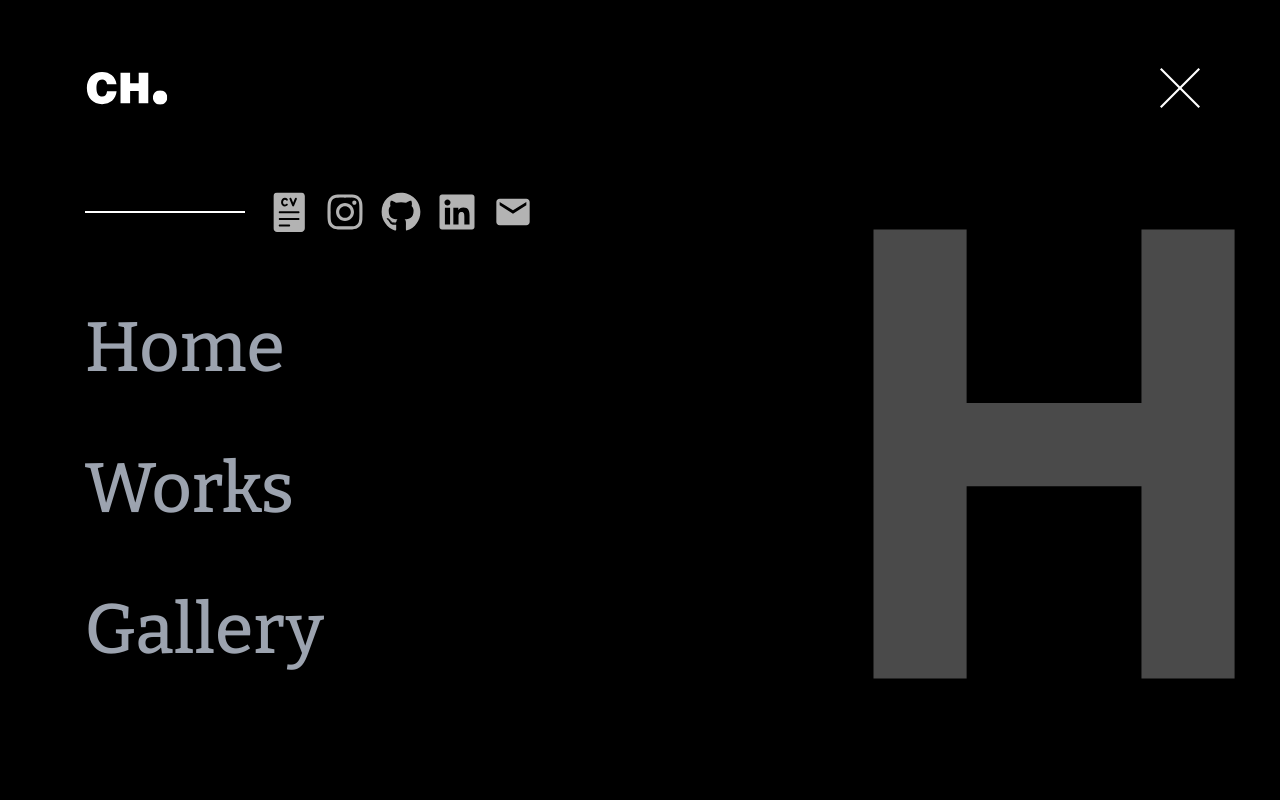
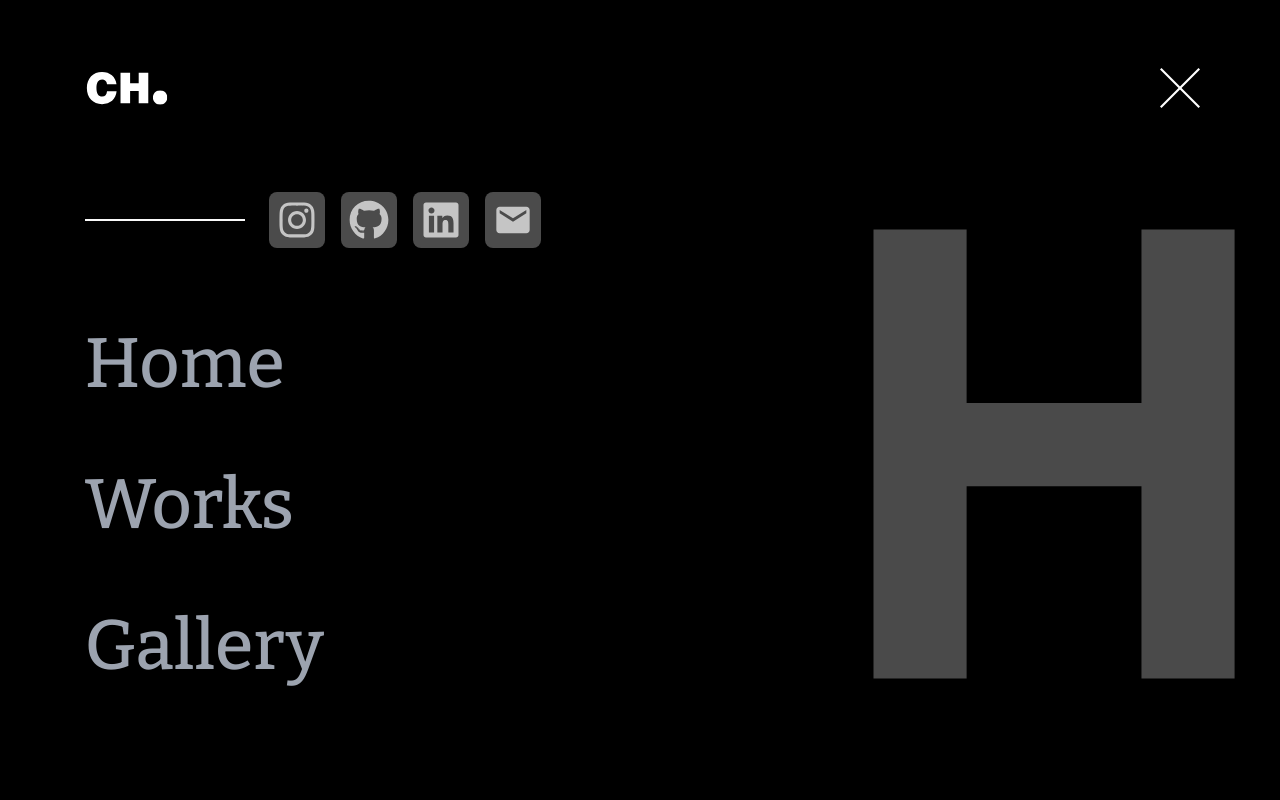
Before and after one commit to Tianrider/christianhadiwijaya.com, a React (Vite) app: page / in a window 1280 px wide. Both pictures are taken after a click on the picture 1172 px from the left and 88 px from the top of the page. Shown: the top 800 px of the page. Built offline with nearby package versions, Linux system fonts and the light colour scheme.

Commit message:
pre release

```diff
--- a/src/components/AboutMe/AboutMe.tsx
+++ b/src/components/AboutMe/AboutMe.tsx
@@ -1,4 +1,4 @@
-import profilePicture from "../AboutMe/assets/NJ_BubbleGum_14.jpg";
+import profilePicture from "../AboutMe/assets/ProfilePicture.jpg";
 
 function aboutMe() {
 	return (
@@ -52,7 +52,7 @@ function aboutMe() {
 				<img
 					src={profilePicture}
 					alt=""
-					className="h-80 w-60 md:mb-0 mb-5"
+					className="h-80 aspect-auto md:mb-0 mb-5 rounded-md shadow-md"
 				/>
 			</div>
 		</div>
--- a/src/components/Footer/Footer.tsx
+++ b/src/components/Footer/Footer.tsx
@@ -58,9 +58,27 @@ function Footer() {
 							Social
 						</p>
 						<div className="flex flex-row gap-[12dvw] md:gap-14 font-sans font-bold mt-[2dvw] md:mt-4 text-[5dvw] md:text-[25px]">
-							<p>Linkedin</p>
-							<p>GitHub</p>
-							<p>Instagram</p>
+							<a
+								className="cursor-pointer hover:underline"
+								href="https://www.linkedin.com/in/christianhadiwijaya/"
+								target="_blank"
+							>
+								Linkedin
+							</a>
+							<a
+								className="cursor-pointer hover:underline"
+								href="https://www.github.com/Tianrider"
+								target="_blank"
+							>
+								GitHub
+							</a>
+							<a
+								className="cursor-pointer hover:underline"
+								href="https://www.instagram.com/tianhd_"
+								target="_blank"
+							>
+								Instagram
+							</a>
 						</div>
 					</div>
 				</div>
--- a/src/components/MainPage/MainPage.tsx
+++ b/src/components/MainPage/MainPage.tsx
@@ -2,7 +2,7 @@ import {motion} from "framer-motion";
 
 function mainPage() {
 	return (
-		<div className="bg-white h-[100vh] md:h-screen flex flex-col justify-end">
+		<div className="bg-white h-[100vh] md:h-screen flex flex-col justify-end relative">
 			<motion.div
 				className="textbox ml-[8dvw] mb-[25vh] md:ml-20 md:mb-60 absolute w-screen md:w-1/2"
 				initial={{opacity: 0, y: 30}}
--- a/src/components/Navbar/Menu.tsx
+++ b/src/components/Navbar/Menu.tsx
@@ -1,20 +1,100 @@
-import {useEffect} from "react";
+import React, {useEffect} from "react";
 import {motion} from "framer-motion";
 import {FaInstagram, FaGithub, FaLinkedin} from "react-icons/fa";
 import {MdEmail} from "react-icons/md";
 import hLogo from "./assets/H-logo.svg";
 import cvIcon from "./assets/cv-icon.svg";
 
-function Menu() {
-	// Animation variants
+interface IconProps {
+	id: string;
+	component: React.ReactNode;
+	delay: number;
+	url?: string;
+}
+
+const iconData: IconProps[] = [
+	{
+		id: "instagram",
+		component: (
+			<FaInstagram className="h-full w-full text-center opacity-70 hover:opacity-100" />
+		),
+		delay: 0.4,
+		url: "https://www.instagram.com/tianhd_",
+	},
+	{
+		id: "github",
+		component: (
+			<FaGithub className="h-full w-full text-center opacity-70 hover:opacity-100" />
+		),
+		delay: 0.5,
+		url: "https://www.github.com/Tianrider",
+	},
+	{
+		id: "linkedin",
+		component: (
+			<FaLinkedin className="h-full w-full text-center opacity-70 hover:opacity-100" />
+		),
+		delay: 0.6,
+		url: "https://www.linkedin.com/in/christianhadiwijaya",
+	},
+	{
+		id: "email",
+		component: (
+			<MdEmail className="h-full w-full text-center opacity-70 hover:opacity-100" />
+		),
+		delay: 0.7,
+		url: "mailto:hadiwijayachristian7@gmail.com",
+	},
+];
+
+const SocialIcons: React.FC = () => {
+	const itemVariants = {
+		hidden: {x: "200%", opacity: 0},
+		visible: {x: 0, opacity: 1},
+	};
+
+	return (
+		<>
+			{iconData.map((icon) => (
+				<motion.div
+					key={icon.id}
+					className="bg-white cursor-pointer md:hover:bg-opacity-50 bg-opacity-30 p-2 rounded-lg h-14 w-14 md:h-14 md:w-14 flex items-center justify-center"
+					variants={itemVariants}
+					transition={{
+						scale: {
+							delay: 0,
+							duration: 1,
+							type: "spring",
+							bounce: 0.75,
+						},
+						borderRadius: {
+							delay: 0,
+							duration: 0.5,
+							type: "spring",
+							bounce: 0.75,
+						},
+						duration: 0.5,
+						delay: icon.delay,
+						type: "spring",
+						bounce: 0.6,
+					}}
+					whileHover={{
+						scale: 1.1,
+						borderRadius: "47%",
+					}}
+					onClick={() => window.open(icon.url, "_blank")}
+				>
+					{icon.component}
+				</motion.div>
+			))}
+		</>
+	);
+};
+
+const Menu: React.FC = () => {
 	const containerVariants = {
 		hidden: {opacity: 0, y: "-50%"},
 		visible: {opacity: 1, y: 0},
-	};
-
-	const itemVariants = {
-		hidden: {x: "200%", opacity: 0},
-		visible: {x: 0, opacity: 1},
 	};
 
 	const textVariants = {
@@ -43,72 +123,45 @@ function Menu() {
 				<motion.div className="flex flex-col md:flex-row justify-start items-start md:items-center gap-4 md:gap-6 text-white">
 					<motion.div
 						className="w-20 md:w-40 h-[2px] bg-white opacity-[0.7]"
-						variants={itemVariants}
+						variants={containerVariants}
 						transition={{duration: 0.3, delay: 0.2}}
 						exit={{opacity: 0, x: "-100%"}}
-					></motion.div>
-					<motion.div className="flex gap-3 md:gap-4">
-						<motion.div
-							className=""
-							variants={itemVariants}
+					/>
+					<div className="flex flex-row gap-4">
+						{/* <motion.div
+							className="bg-white bg-opacity-30 p-3 rounded-lg h-14 w-14 md:h-14 md:w-14 md:hover:bg-opacity-50"
+							variants={containerVariants}
 							transition={{
+								scale: {
+									delay: 0,
+									duration: 1,
+									type: "spring",
+									bounce: 0.75,
+								},
+								borderRadius: {
+									delay: 0,
+									duration: 0.5,
+									type: "spring",
+									bounce: 0.75,
+								},
 								duration: 0.5,
 								delay: 0.3,
 								type: "spring",
 								bounce: 0.6,
 							}}
+							whileHover={{
+								scale: 1.1,
+								borderRadius: "47%",
+							}}
 						>
 							<img
 								src={cvIcon}
 								alt=""
-								className="h-9 md:h-10 opacity-70 hover:opacity-100"
+								className="h-full aspect-square opacity-70 hover:opacity-100"
 							/>
-						</motion.div>
-						<motion.div
-							variants={itemVariants}
-							transition={{
-								duration: 0.5,
-								delay: 0.4,
-								type: "spring",
-								bounce: 0.6,
-							}}
-						>
-							<FaInstagram className="h-9 w-9 md:h-10 md:w-10 opacity-70 hover:opacity-100" />
-						</motion.div>
-						<motion.div
-							variants={itemVariants}
-							transition={{
-								duration: 0.5,
-								delay: 0.5,
-								type: "spring",
-								bounce: 0.6,
-							}}
-						>
-							<FaGithub className="h-9 w-9 md:h-10 md:w-10 opacity-70 hover:opacity-100" />
-						</motion.div>
-						<motion.div
-							variants={itemVariants}
-							transition={{
-								duration: 0.5,
-								delay: 0.6,
-								type: "spring",
-								bounce: 0.6,
-							}}
-						>
-							<FaLinkedin className="h-9 w-9 md:h-10 md:w-10 opacity-70 hover:opacity-100" />
-						</motion.div>
-						<motion.div
-							variants={itemVariants}
-							transition={{
-								duration: 0.5,
-								delay: 0.7,
-								type: "spring",
-								bounce: 0.6,
-							}}
-						>
-							<MdEmail className="h-9 w-9 md:h-10 md:w-10 opacity-70 hover:opacity-100" />
-						</motion.div>
-					</motion.div>
+						</motion.div> */}
+						<SocialIcons />
+					</div>
 				</motion.div>
 
 				<div className="flex flex-col justify-start items-start font-bitter mt-16 text-white font-medium text-[70px] gap-5 md:gap-9 w-full">
@@ -153,6 +206,6 @@ function Menu() {
 			</motion.div>
 		</motion.div>
 	);
-}
+};
 
 export default Menu;
--- a/src/components/Projects/Projects.tsx
+++ b/src/components/Projects/Projects.tsx
@@ -17,7 +17,7 @@ function projects() {
 				</motion.h1>
 				<Swiper />
 				<motion.a
-					className="font-bold mt-[4vh] mb-[10vh] text-xl cursor-pointer flex flex-row items-center justify-center hover:underline transition-all duration-150 ease-in-out"
+					className="font-bold mt-[4vh] mb-[10vh] text-xl cursor-pointer flex flex-row items-center justify-center hover:underline transition-all duration-300 ease-linear hover:bg-black hover:bg-opacity-10 hover:text-black p-2 rounded-md"
 					initial={{opacity: 0, x: -50}}
 					whileInView={{opacity: 1, x: 0}}
 					viewport={{margin: "-20%", once: true}}
--- a/src/components/Projects/Swiper.tsx
+++ b/src/components/Projects/Swiper.tsx
@@ -45,7 +45,7 @@ function SwiperFunc() {
 			>
 				<SwiperSlide className="flex justify-center items-center align-center">
 					<a
-						className=" h-full w-full md:w-[55vw]"
+						className="h-full w-full md:w-[55vw]"
 						href="https://nutritify.vercel.app/"
 						target="_blank"
 					>
@@ -58,7 +58,7 @@ function SwiperFunc() {
 				</SwiperSlide>
 				<SwiperSlide className="flex justify-center items-center align-center">
 					<a
-						className=" h-full w-[90dvw] md:w-[55vw]"
+						className="h-full w-[90dvw] md:w-[55vw]"
 						href="https://github.com/Tianrider/mrt-location_be"
 						target="_blank"
 					>
@@ -70,7 +70,7 @@ function SwiperFunc() {
 					</a>
 				</SwiperSlide>
 				<SwiperSlide className="flex justify-center items-center align-center">
-					<div className=" h-full w-[90dvw] md:w-[55vw]">
+					<div className="h-full w-[90dvw] md:w-[55vw]">
 						<img
 							src="https://res.cloudinary.com/djvdforcq/image/upload/v1718638463/Copy_of_drop-down_3_dzobiy.png"
 							alt="Slide 1"
--- a/src/data/projectData.ts
+++ b/src/data/projectData.ts
@@ -40,7 +40,6 @@ const projectList: ProjectList[] = [
 				img: "https://res.cloudinary.com/djvdforcq/image/upload/v1718637279/Screenshot_2024-06-17_221416_nht4by.png",
 				description:
 					"A fun project me and my team do for Exercise FTUI 2024. It's a simple visual novel app built with react",
-				link: "https://cupids-click.vercel.app/",
 				github: "https://github.com/tianrider/Cupids_Click",
 			},
 		],
--- a/tailwind.config.js
+++ b/tailwind.config.js
@@ -4,7 +4,7 @@ export default {
 	theme: {
 		extend: {
 			colors: {
-				white: "#FFFFFF",
+				white: "#F9F9F9",
 				black: "#000000",
 			},
 			fontFamily: {
```
Also changed, not shown: src/components/Works/WorksImg.tsx (+48 -4 lines), src/components/AboutMe/assets/ProfilePicture.jpg (added).
